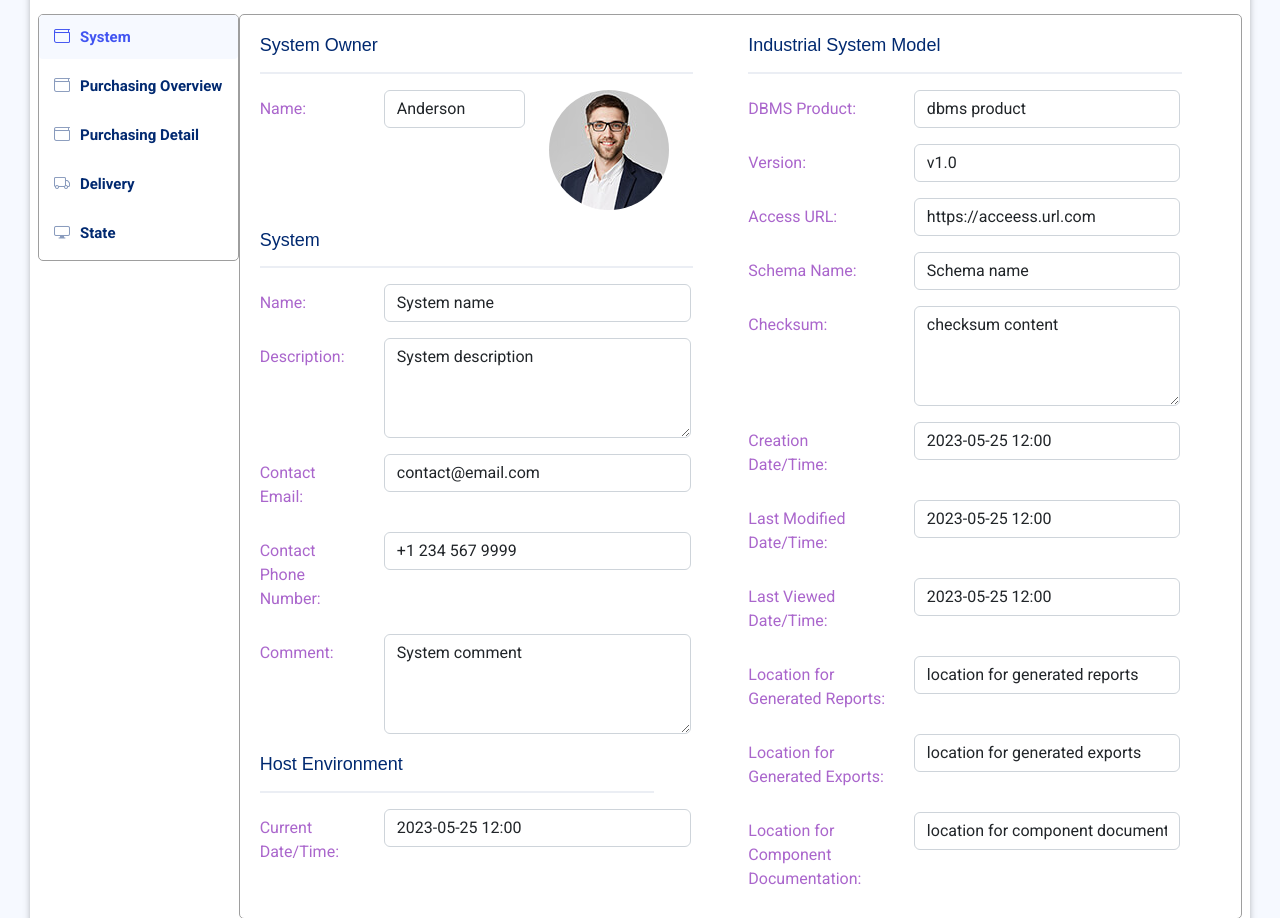
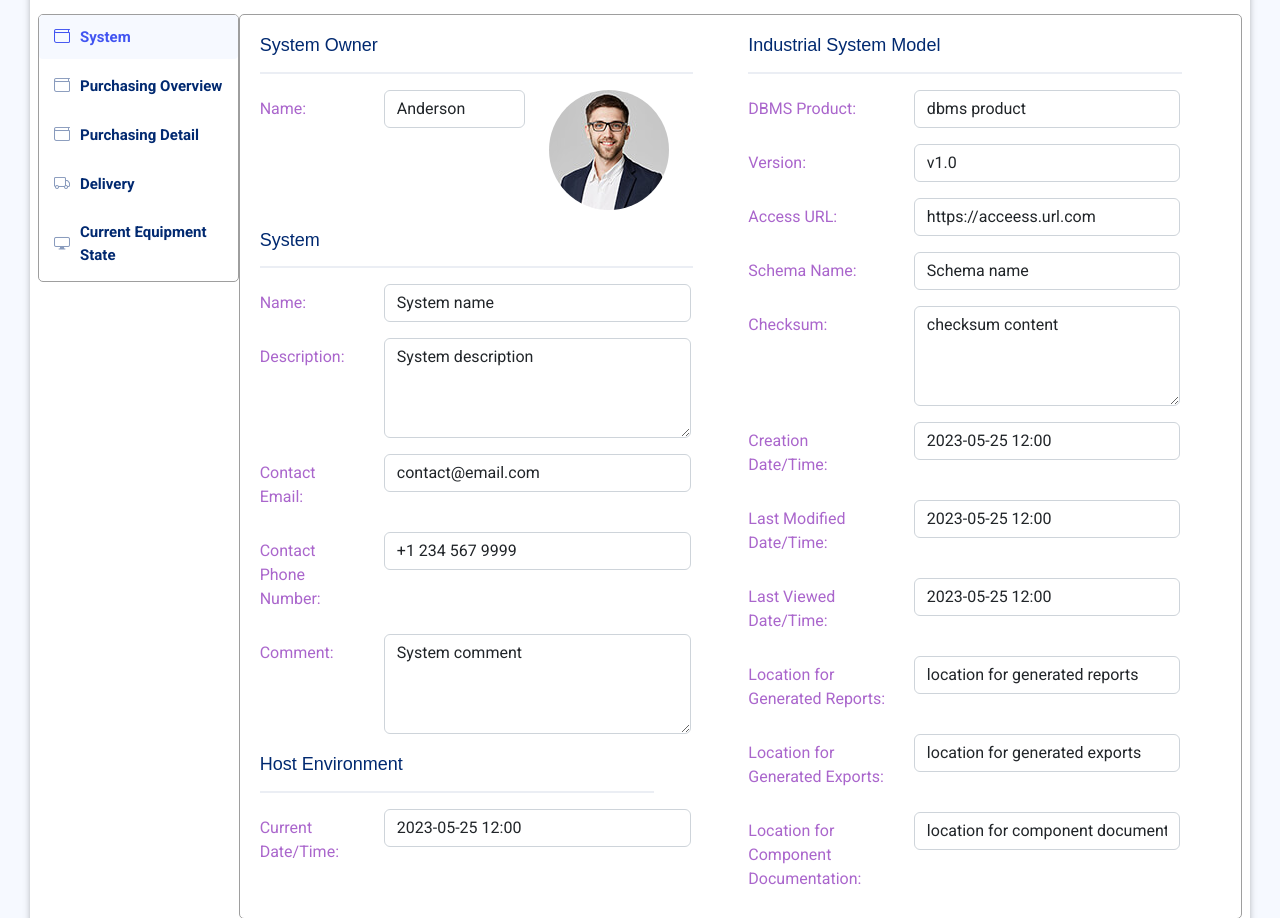
Before and after one commit to pegasus430/system-modeling, a Django app: page / in a window 1280 px wide. Shown: the part 136-1054 px from the top of the page. Run offline with Django 4.2, Linux system fonts and the light colour scheme; some libraries are stand-ins or nearby versions.

Commit message:
rename the system state

```diff
--- a/systemmanagement/templates/system.html
+++ b/systemmanagement/templates/system.html
@@ -62,7 +62,7 @@
                             <li class="nav-item">
                               <a class="nav-link collapsed" href="{% url 'system_state' %}">
                                 <i class="bi bi-display"></i>
-                                <span>State</span>
+                                <span>Current Equipment State</span>
                               </a>
                             </li><!-- End State Nav -->
                           </ul>
```
